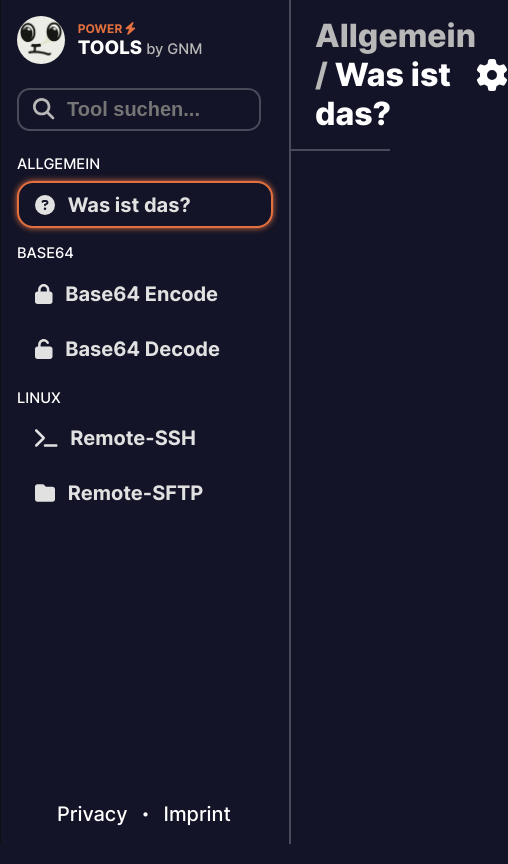
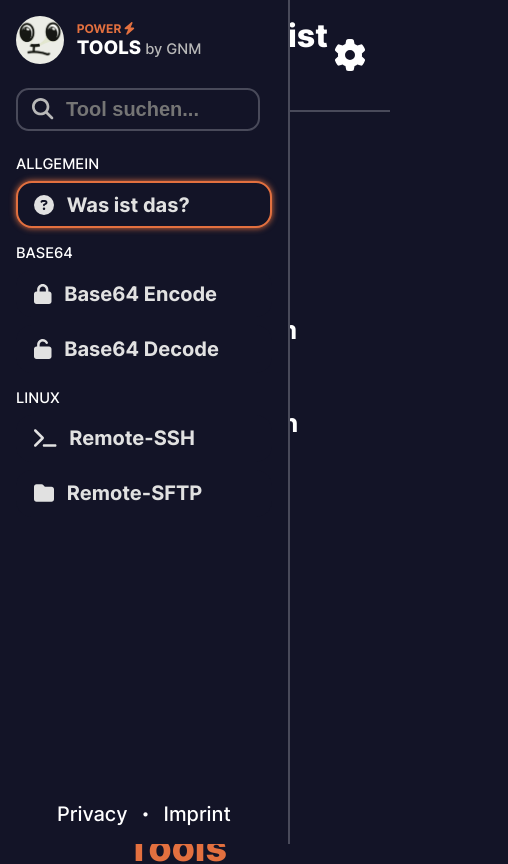
Before and after one commit to gnmyt/PowerTools, a React (Vite) app in the folder client/: page / in a window 390 px wide. Shown: the top 864 px of the page, 508 px wide, since content can reach past the window. Built offline with nearby package versions, Linux system fonts and the light colour scheme.

Commit message:
Updated the Sidebar styles.sass

```diff
--- a/client/src/common/components/Sidebar/styles.sass
+++ b/client/src/common/components/Sidebar/styles.sass
@@ -1,9 +1,16 @@
 @import "@/common/styles/colors"
 
 aside
-  border-left: #0F1012 1px solid
+  background-color: $background
   float: left
   width: 18rem
   border-right: $dark-gray 2px solid
   height: 100vh
   overflow: hidden
+
+.sidebar-hidden
+  display: none
+
+@media screen and (max-width: 1024px)
+  aside
+    position: fixed
```
